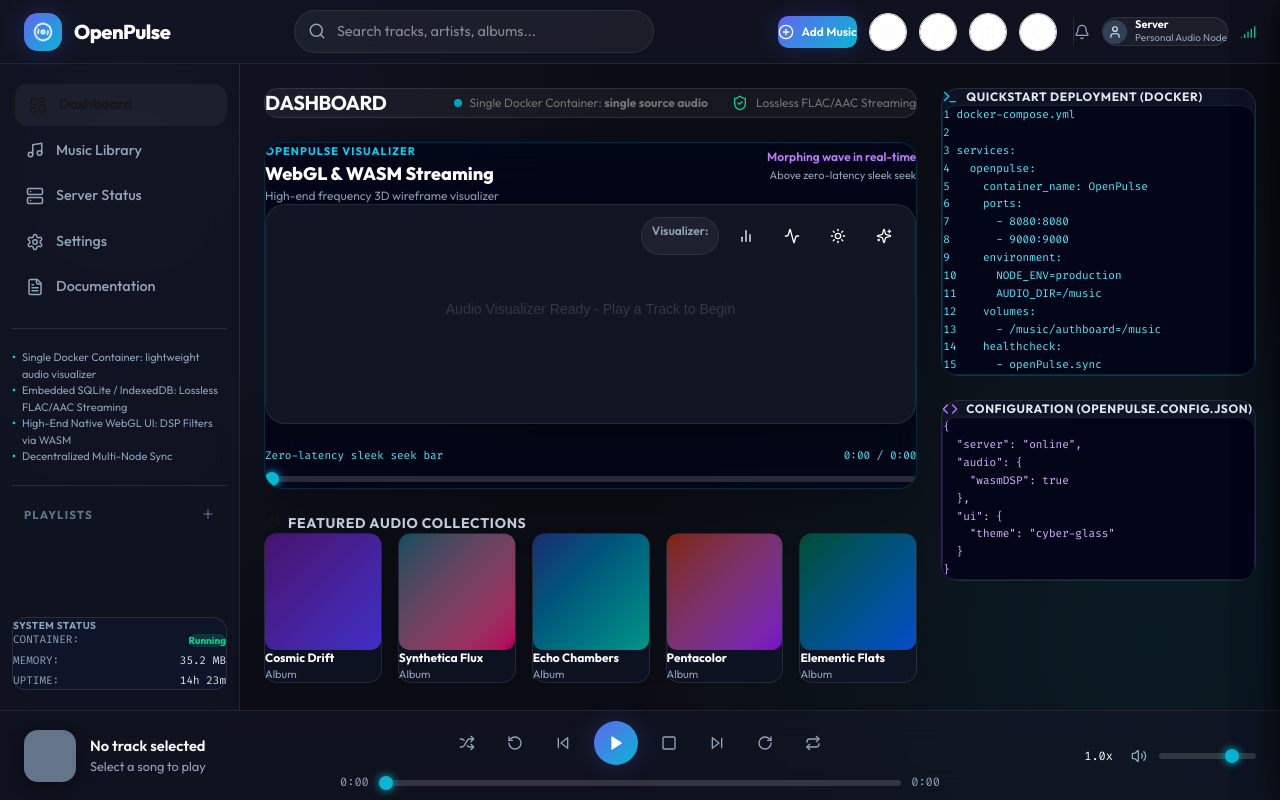
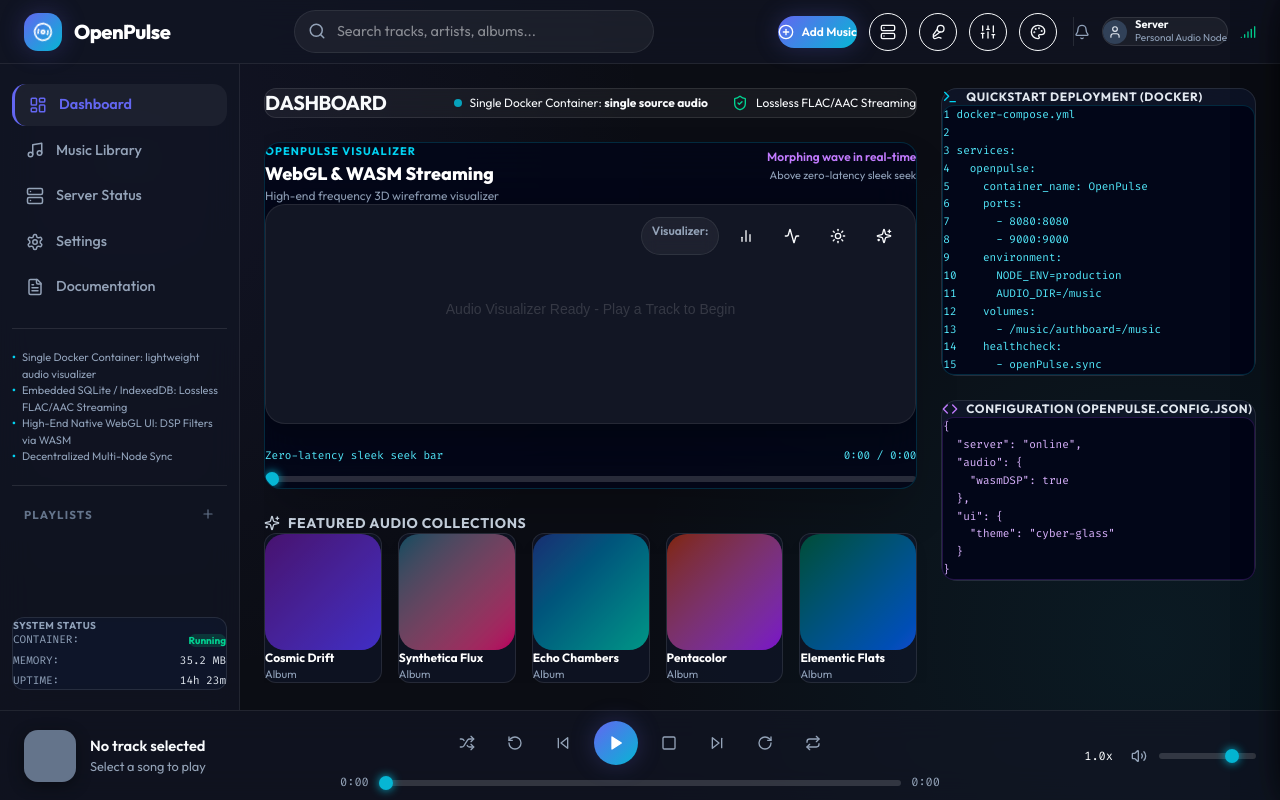
Before and after one commit to Richie086/OpenPulse, a React (Vite) app: page / in a window 1280 px wide. Built offline with nearby package versions, Linux system fonts and the light colour scheme.

Commit message:
fix: remove light mode CSS overrides restoring dark glassmorphism layout

```diff
--- a/src/styles/index.css
+++ b/src/styles/index.css
@@ -758,128 +758,3 @@
   cursor: pointer;
   box-shadow: 0 0 10px #06b6d4;
 }
-
-
-@theme inline {
-  --font-heading: var(--font-sans);
-  --font-sans: 'Geist Variable', sans-serif;
-  --color-sidebar-ring: var(--sidebar-ring);
-  --color-sidebar-border: var(--sidebar-border);
-  --color-sidebar-accent-foreground: var(--sidebar-accent-foreground);
-  --color-sidebar-accent: var(--sidebar-accent);
-  --color-sidebar-primary-foreground: var(--sidebar-primary-foreground);
-  --color-sidebar-primary: var(--sidebar-primary);
-  --color-sidebar-foreground: var(--sidebar-foreground);
-  --color-sidebar: var(--sidebar);
-  --color-chart-5: var(--chart-5);
-  --color-chart-4: var(--chart-4);
-  --color-chart-3: var(--chart-3);
-  --color-chart-2: var(--chart-2);
-  --color-chart-1: var(--chart-1);
-  --color-ring: var(--ring);
-  --color-input: var(--input);
-  --color-border: var(--border);
-  --color-destructive: var(--destructive);
-  --color-accent-foreground: var(--accent-foreground);
-  --color-accent: var(--accent);
-  --color-muted-foreground: var(--muted-foreground);
-  --color-muted: var(--muted);
-  --color-secondary-foreground: var(--secondary-foreground);
-  --color-secondary: var(--secondary);
-  --color-primary-foreground: var(--primary-foreground);
-  --color-primary: var(--primary);
-  --color-popover-foreground: var(--popover-foreground);
-  --color-popover: var(--popover);
-  --color-card-foreground: var(--card-foreground);
-  --color-card: var(--card);
-  --color-foreground: var(--foreground);
-  --color-background: var(--background);
-  --radius-sm: calc(var(--radius) * 0.6);
-  --radius-md: calc(var(--radius) * 0.8);
-  --radius-lg: var(--radius);
-  --radius-xl: calc(var(--radius) * 1.4);
-  --radius-2xl: calc(var(--radius) * 1.8);
-  --radius-3xl: calc(var(--radius) * 2.2);
-  --radius-4xl: calc(var(--radius) * 2.6);
-}
-
-:root {
-  --background: oklch(1 0 0);
-  --foreground: oklch(0.145 0 0);
-  --card: oklch(1 0 0);
-  --card-foreground: oklch(0.145 0 0);
-  --popover: oklch(1 0 0);
-  --popover-foreground: oklch(0.145 0 0);
-  --primary: oklch(0.205 0 0);
-  --primary-foreground: oklch(0.985 0 0);
-  --secondary: oklch(0.97 0 0);
-  --secondary-foreground: oklch(0.205 0 0);
-  --muted: oklch(0.97 0 0);
-  --muted-foreground: oklch(0.556 0 0);
-  --accent: oklch(0.97 0 0);
-  --accent-foreground: oklch(0.205 0 0);
-  --destructive: oklch(0.577 0.245 27.325);
-  --border: oklch(0.922 0 0);
-  --input: oklch(0.922 0 0);
-  --ring: oklch(0.708 0 0);
-  --chart-1: oklch(0.87 0 0);
-  --chart-2: oklch(0.556 0 0);
-  --chart-3: oklch(0.439 0 0);
-  --chart-4: oklch(0.371 0 0);
-  --chart-5: oklch(0.269 0 0);
-  --radius: 0.625rem;
-  --sidebar: oklch(0.985 0 0);
-  --sidebar-foreground: oklch(0.145 0 0);
-  --sidebar-primary: oklch(0.205 0 0);
-  --sidebar-primary-foreground: oklch(0.985 0 0);
-  --sidebar-accent: oklch(0.97 0 0);
-  --sidebar-accent-foreground: oklch(0.205 0 0);
-  --sidebar-border: oklch(0.922 0 0);
-  --sidebar-ring: oklch(0.708 0 0);
-}
-
-.dark {
-  --background: oklch(0.145 0 0);
-  --foreground: oklch(0.985 0 0);
-  --card: oklch(0.205 0 0);
-  --card-foreground: oklch(0.985 0 0);
-  --popover: oklch(0.205 0 0);
-  --popover-foreground: oklch(0.985 0 0);
-  --primary: oklch(0.922 0 0);
-  --primary-foreground: oklch(0.205 0 0);
-  --secondary: oklch(0.269 0 0);
-  --secondary-foreground: oklch(0.985 0 0);
-  --muted: oklch(0.269 0 0);
-  --muted-foreground: oklch(0.708 0 0);
-  --accent: oklch(0.269 0 0);
-  --accent-foreground: oklch(0.985 0 0);
-  --destructive: oklch(0.704 0.191 22.216);
-  --border: oklch(1 0 0 / 10%);
-  --input: oklch(1 0 0 / 15%);
-  --ring: oklch(0.556 0 0);
-  --chart-1: oklch(0.87 0 0);
-  --chart-2: oklch(0.556 0 0);
-  --chart-3: oklch(0.439 0 0);
-  --chart-4: oklch(0.371 0 0);
-  --chart-5: oklch(0.269 0 0);
-  --sidebar: oklch(0.205 0 0);
-  --sidebar-foreground: oklch(0.985 0 0);
-  --sidebar-primary: oklch(0.488 0.243 264.376);
-  --sidebar-primary-foreground: oklch(0.985 0 0);
-  --sidebar-accent: oklch(0.269 0 0);
-  --sidebar-accent-foreground: oklch(0.985 0 0);
-  --sidebar-border: oklch(1 0 0 / 10%);
-  --sidebar-ring: oklch(0.556 0 0);
-}
-
-@layer base {
-  * {
-    @apply border-border outline-ring/50;
-  }
-  body {
-    @apply bg-background text-foreground;
-  }
-  html {
-    @apply font-sans;
-  }
-}
```
